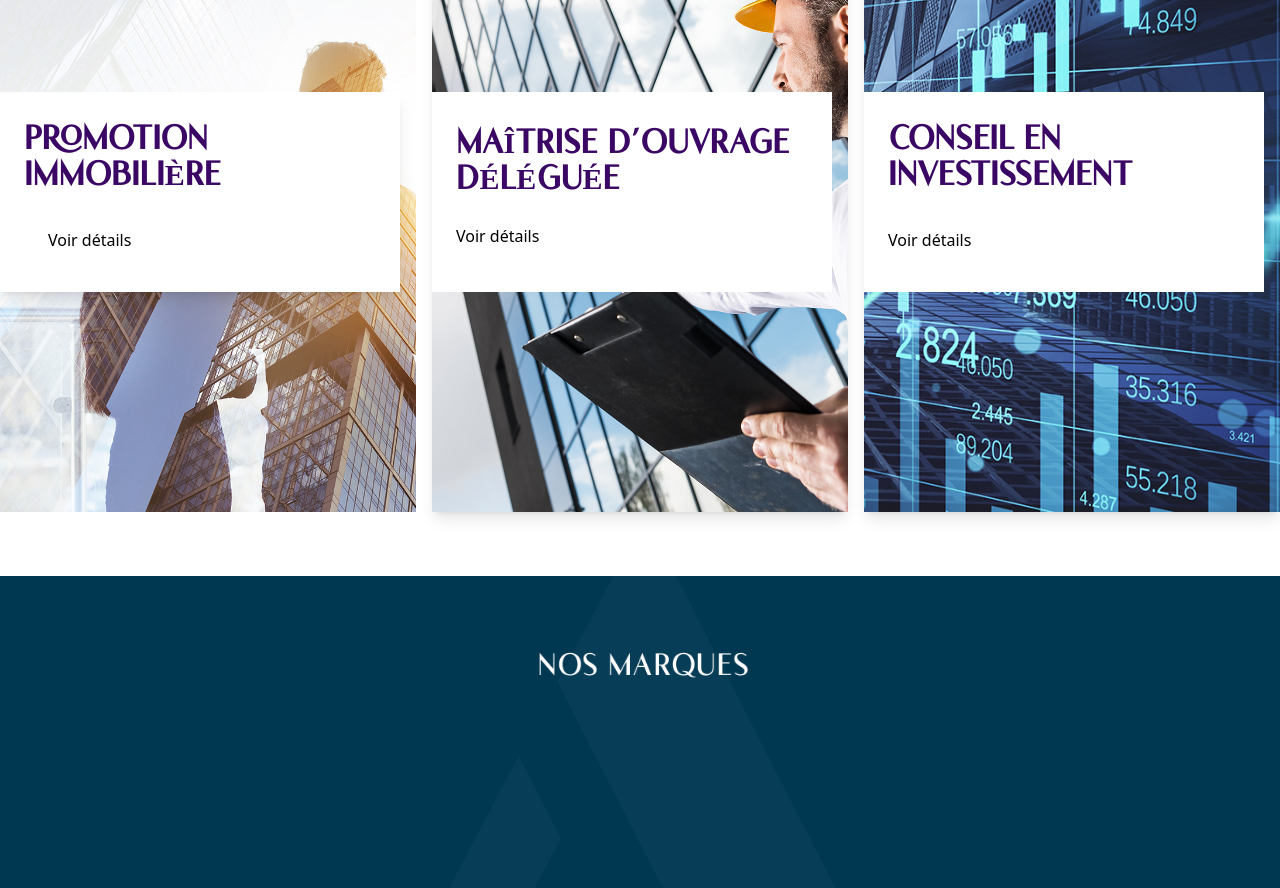
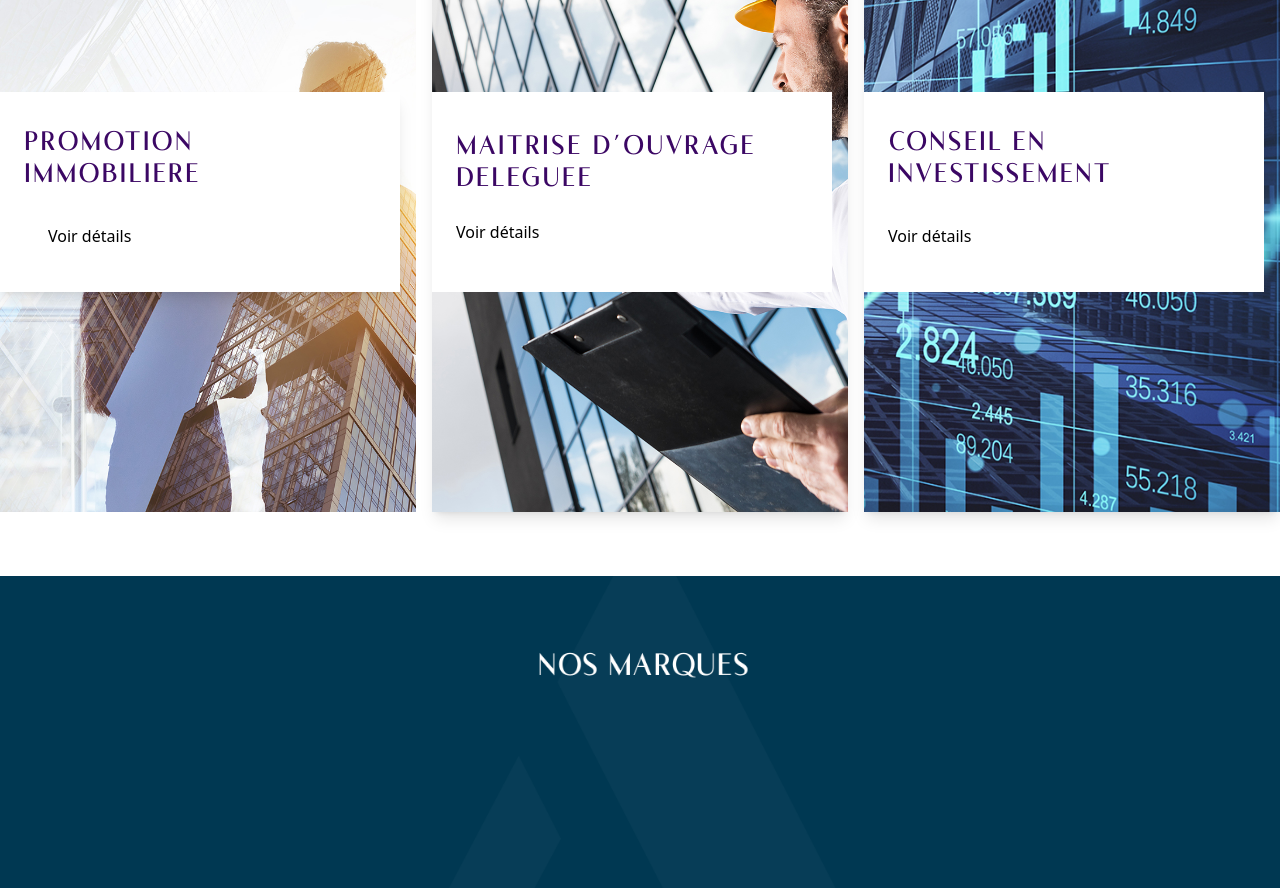
Before and after one commit to LiLZ4CK/com, a Next.js app: page / in a window 1280 px wide. Shown: the part 2740-3628 px from the top of the page. Built offline with nearby package versions, Linux system fonts and the light colour scheme.

Commit message:
fix font1

```diff
--- a/src/app/page.tsx
+++ b/src/app/page.tsx
@@ -165,7 +165,7 @@ export default function Home() {
             style={{ backgroundImage: `url(${card.src})`, backgroundSize: 'cover' }}
           >
             <div className="absolute inset-0 bg-white flex w-[400px] top-[40%] h-[200px] shadow-lg flex-col items-center justify-center p-6 text-left">
-              <h3 className="text-3xl font-bold text-purple-950 mb-4">PROMOTION IMMOBILIÈRE</h3>
+              <h3 className="text-2xl font-bold text-purple-950 mb-4" style={{letterSpacing: '2px', fontWeight: 'lighter'}}>PROMOTION IMMOBILIERE</h3>
               <button className="mt-2 px-6 py-2 w-full text-left text-black hover:text-blue-600 rounded-lg transition duration-300" onClick={() => window.location.href = '#details1'}>
                 Voir détails
               </button>
@@ -178,7 +178,7 @@ export default function Home() {
             style={{ backgroundImage: `url(${card2.src})`, backgroundSize: 'cover' }}
           >
             <div className="absolute inset-0 bg-white flex w-[400px] top-[40%] h-[200px] flex-col items-center justify-center p-6 text-left">
-              <h3 className="text-3xl font-bold  text-purple-950 mb-2">MAÎTRISE D’OUVRAGE DÉLÉGUÉE</h3>
+              <h3 className="text-2xl font-bold  text-purple-950 mb-2" style={{letterSpacing: '2px', fontWeight: 'lighter'}}>MAITRISE D’OUVRAGE DELEGUEE</h3>
               <button className="mt-2 py-2 w-full text-left text-black rounded-lg hover:text-blue-600 transition duration-300" onClick={() => window.location.href = '#details2'}>
                 Voir détails
               </button>
@@ -192,7 +192,7 @@ export default function Home() {
             style={{ backgroundImage: `url(${card3.src})`, backgroundSize: 'cover' }}
           >
             <div className="absolute inset-0 bg-white flex w-[400px] top-[40%] h-[200px] flex-col items-center justify-center p-6 text-left">
-              <h3 className="text-3xl font-bold  text-purple-950 mb-4">CONSEIL EN INVESTISSEMENT</h3>
+              <h3 className="text-2xl font-bold  text-purple-950 mb-4"style={{letterSpacing: '2px', fontWeight: 'lighter'}}>CONSEIL EN INVESTISSEMENT</h3>
               <button className="mt-2  py-2 w-full text-left text-black rounded-lg hover:text-blue-600 transition duration-300">
                 Voir détails
               </button>
```
